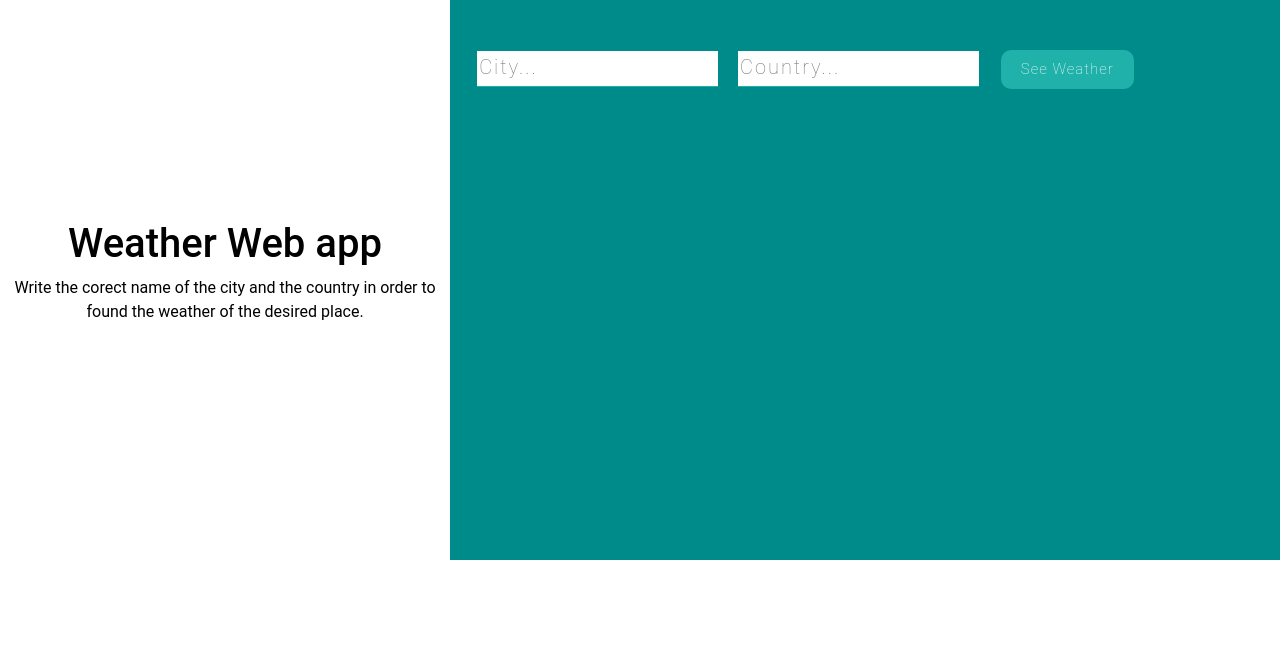
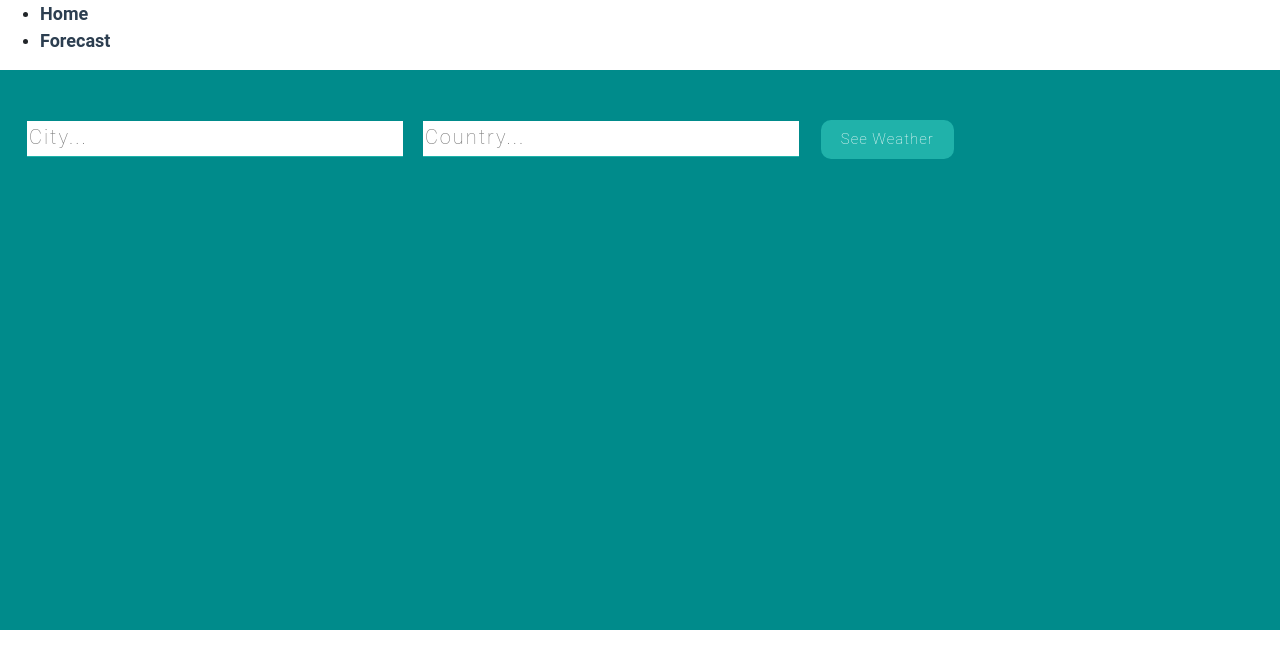
Before and after one commit to larisaai/weather-react-app, a React (Create React App) app: page /forecast in a window 1280 px wide. Shown: the top 668 px of the page. Built offline with nearby package versions, Linux system fonts and the light colour scheme.

Commit message:
work in progress

```diff
--- a/src/App.js
+++ b/src/App.js
@@ -1,87 +1,24 @@
+
 import React, { Component } from "react";
-import "./App.css";
-import Titles from "./components/Titles";
-import Form from "./components/Form";
-import Weather from "./components/Weather";
-import { BrowserRouter, Route } from "react-router-dom";
+import Nav from "./components/Nav";
+import Main from "./pages/Main";
+import Forecast from "./pages/Forecast";
+import { BrowserRouter as Router, Switch, Route } from "react-router-dom";
 
 class App extends Component {
-  state = {
-    temperature: undefined,
-    temperature_min:undefined,
-    temperature_max:undefined,
-    city: undefined,
-    country: undefined,
-    humidity: undefined,
-    pressure: undefined,
-    visibility:undefined,
-    description: undefined,
-    error: undefined
-  };
-  getWeather = async e => {
-    e.preventDefault();
-    const city = e.target.elements.city.value;
-    const country = e.target.elements.country.value;
-    const API = await fetch(
-      `https://api.openweathermap.org/data/2.5/weather?q=${city},${country}&units=metric&appid=1d9eadfd959a277cf87d476b23a8cc86`
-    );
-    const data = await API.json();
-
-    if (city && country) {
-      this.setState({
-        temperature: Math.floor(data.main.temp)  ,
-        temperature_min: Math.floor(data.main.temp_min),
-        temperature_max: Math.floor(data.main.temp_max),
-        city: data.name,
-        country: data.sys.country,
-        humidity: data.main.humidity,
-        pressure: data.main.pressure,
-        icon:data.icon,
-        visibility: data.visibility,
-        description: data.weather[0].description,
-
-        error: ""
-      });
-    } else {
-      this.setState({
-        temperature: undefined,
-        temperature_min: undefined,
-        temperature_max: undefined,
-        city: undefined,
-        country: undefined,
-        humidity: undefined,
-        pressure: undefined,
-        visibility:undefined,
-        icon:undefined,
-        description: undefined,
-        error: "Please enter the values"
-      });
-    }
-  };
   render() {
     return (
-
-            <div className="wrapper">
-              <div className="title-container">
-                <Titles />
-              </div>
-              <div className=" form-container">
-                <Form getWeather={this.getWeather} />
-                <Weather
-                  temperature={this.state.temperature}
-                  temperature_min={this.state.temperature_min}
-                  temperature_max={this.state.temperature_max}
-                  pressure = {this.state.pressure}
-                  visibility = {this.state.visibility}
-                  city={this.state.city}
-                  country={this.state.country}
-                  humidity={this.state.humidity}
-                  description={this.state.description}
-                  icon= { this.state.icon}
-                  error={this.state.error}
-                />
-              </div>
-            </div>
+      <Router>
+        <div className="body-bg">
+          <Nav />
+          <Switch>
+              <Route path="/home" component={(props) => <Main {...props}/>}/>
+              </Switch>
+              <Switch>
+              <Route path="/forecast" component={(props) => <Forecast {...props}/>}/>
+          </Switch>
+        </div>
+      </Router>
     );
   }
 }
--- /dev/null
+++ b/src/components/Nav.js
@@ -0,0 +1,26 @@
+import React from "react";
+import "../App.css";
+import { Link } from "react-router-dom";
+
+export default function Nav() {
+  const navStyle = {
+    color: "#2c3e50",
+    fontWeight: "600",
+    textDecoration: "none",
+    fontSize: "18px"
+  };
+
+  return (
+    <nav>
+      <ul className="nav-links">
+        <li>
+            <Link style={navStyle} to="/home"> Home</Link>
+        </li>
+        <li>
+            <Link style={navStyle} to="/forecast">Forecast</Link>
+        </li>
+
+      </ul>
+    </nav>
+  );
+}
--- a/src/components/Titles.js
+++ b/src/components/Titles.js
@@ -7,7 +7,7 @@ render(){
   <div>
     <h1 className="">Weather Web app</h1>
     <p className="">
-          Write the corect name of the city and the country in order to found the weather of the desired place.
+          Go to the forecat section and write the corect name of the city and the country in order to found the weather of the desired place..
     </p>
   </div>
 )}
--- a/src/components/Weather.js
+++ b/src/components/Weather.js
@@ -12,7 +12,9 @@ render(){
 			<p className="weather-key">Location:
 				<span className="weather-value">{city}, {country}</span>
 			</p>
-			<WeatherIcons></WeatherIcons>
+			<p className="weather-key">
+				<WeatherIcons></WeatherIcons>
+			</p>
 			<p className="weather-key">Temperature:
 				<span className="weather-value"> {temperature}°C </span>
 			</p>
--- a/src/components/WeatherIcons.js
+++ b/src/components/WeatherIcons.js
@@ -8,7 +8,8 @@ import { WiCloudyGusts } from "react-icons/wi";
 
 
  export default class WeatherIcons extends Component {
-// NEED TO FIN A BETTER SOLUTION
+
+  // NEED TO FIN A BETTER SOLUTION
   render() {
     const { description } = this.props;
       if ( description === '	clear sky' || '	few clouds') {
--- /dev/null
+++ b/src/pages/Forecast.js
@@ -0,0 +1,83 @@
+import React, { Component } from "react";
+import "../App.css";
+import Form from "../components/Form";
+import Weather from "../components/Weather";
+
+export default class Forecast extends Component {
+  state = {
+    temperature: undefined,
+    temperature_min:undefined,
+    temperature_max:undefined,
+    city: undefined,
+    country: undefined,
+    humidity: undefined,
+    pressure: undefined,
+    visibility:undefined,
+    description: undefined,
+    error: undefined
+  };
+  getWeather = async e => {
+    e.preventDefault();
+    const city = e.target.elements.city.value;
+    const country = e.target.elements.country.value;
+    const API = await fetch(
+      `https://api.openweathermap.org/data/2.5/weather?q=${city},${country}&units=metric&appid=1d9eadfd959a277cf87d476b23a8cc86`
+    );
+    const data = await API.json();
+
+    if (city && country) {
+      this.setState({
+        temperature: Math.floor(data.main.temp)  ,
+        temperature_min: Math.floor(data.main.temp_min),
+        temperature_max: Math.floor(data.main.temp_max),
+        city: data.name,
+        country: data.sys.country,
+        humidity: data.main.humidity,
+        pressure: data.main.pressure,
+        icon:data.icon,
+        visibility: data.visibility,
+        description: data.weather[0].description,
+
+        error: ""
+      });
+    } else {
+      this.setState({
+        temperature: undefined,
+        temperature_min: undefined,
+        temperature_max: undefined,
+        city: undefined,
+        country: undefined,
+        humidity: undefined,
+        pressure: undefined,
+        visibility:undefined,
+        icon:undefined,
+        description: undefined,
+        error: "Please enter the values"
+      });
+    }
+  };
+  render() {
+    return (
+
+            <div className="wrapper">
+
+              <div className=" form-container">
+                <Form getWeather={this.getWeather} />
+                <Weather
+                  temperature={this.state.temperature}
+                  temperature_min={this.state.temperature_min}
+                  temperature_max={this.state.temperature_max}
+                  pressure = {this.state.pressure}
+                  visibility = {this.state.visibility}
+                  city={this.state.city}
+                  country={this.state.country}
+                  humidity={this.state.humidity}
+                  description={this.state.description}
+                  icon= { this.state.icon}
+                  error={this.state.error}
+                />
+              </div>
+            </div>
+    );
+  }
+}
--- /dev/null
+++ b/src/pages/Main.js
@@ -0,0 +1,13 @@
+import React, { Component } from "react";
+import "../App.css";
+import Titles from "../components/Titles";
+
+
+export default class Main extends Component {
+ render(){
+     return(
+         <Titles></Titles>
+
+     )
+ }
+}
```
